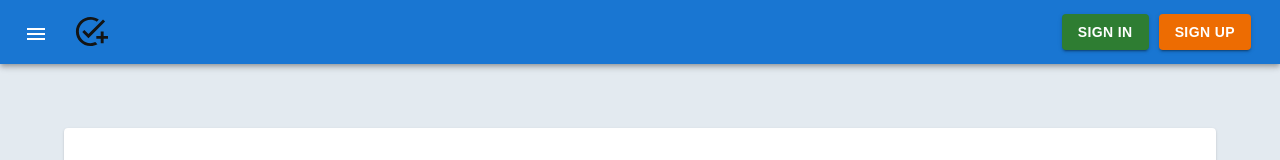
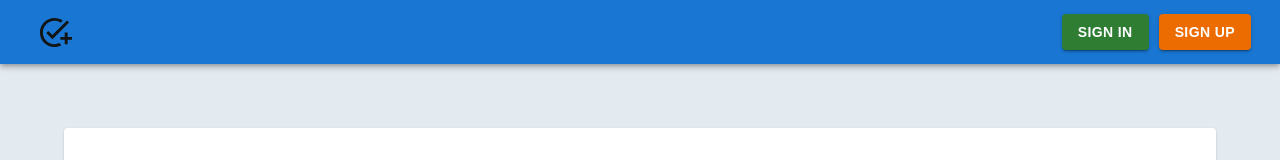
Before and after one commit to jainishbharti/FullStack-TodoApp, a React (Create React App) app in the folder client/: page / in a window 1280 px wide. Shown: the top 160 px of the page. Built offline with nearby package versions, Linux system fonts and the light colour scheme.

Commit message:
Improved user experience to an extent

```diff
--- a/client/src/components/Navbar.js
+++ b/client/src/components/Navbar.js
@@ -1,4 +1,4 @@
-import React, { useContext, useState } from "react";
+import React, { useContext, useState, useEffect } from "react";
 import AppBar from "@mui/material/AppBar";
 import Box from "@mui/material/Box";
 import Drawer from "@mui/material/Drawer";
@@ -21,9 +21,32 @@ import { LOGOUT } from "../context/constants/ActionConstants";
 import LogoutIcon from "@mui/icons-material/Logout";
 import { Typography } from "@mui/material";
 
+
+
+function getWindowSize() {
+  const {innerWidth, innerHeight} = window;
+  return {innerWidth, innerHeight};
+}
+
 const Navbar = () => {
+
+  const [windowSize, setWindowSize] = useState(getWindowSize());
   const { state, dispatch } = useContext(UserContext);
   const [drawer, setDrawer] = useState(false);
+
+  useEffect(() => {
+    function handleWindowResize() {
+      setWindowSize(getWindowSize());
+    }
+
+    window.addEventListener('resize', handleWindowResize);
+
+    return () => {
+      window.removeEventListener('resize', handleWindowResize);
+    };
+
+  }, [])
+
 
   const handleDrawerOpen = () => {
     setDrawer(true);
@@ -35,7 +58,7 @@ const Navbar = () => {
   const loggedInMenuItems = [
     { id: 1, title: "About", href: "#" },
     { id: 2, title: "Profile", href: "/" },
-    { id: 3, title: "Todos", href: "/" }
+    { id: 3, title: "Todos", href: "/" },
   ];
   const guestMenuItems = [
     { id: 1, title: "About", href: "#" },
@@ -70,7 +93,10 @@ const Navbar = () => {
         {isLoggedIn
           ? loggedInMenuItems.map(({ title, href, id }) => (
               <ListItem key={id} disablePadding>
-                <Link to={href} style={{textDecoration: "none" , color: "#424242"}}>
+                <Link
+                  to={href}
+                  style={{ textDecoration: "none", color: "#424242" }}
+                >
                   <ListItemButton>
                     <ListItemIcon>
                       {id % 2 === 0 ? <InboxIcon /> : <MailIcon />}
@@ -82,12 +108,15 @@ const Navbar = () => {
             ))
           : guestMenuItems.map(({ title, href, id }) => (
               <ListItem key={id} disablePadding>
-                <Link to={href} style={{textDecoration: "none", color: "#424242"}}>
+                <Link
+                  to={href}
+                  style={{ textDecoration: "none", color: "#424242" }}
+                >
                   <ListItemButton>
                     <ListItemIcon>
                       {id % 2 === 0 ? <InboxIcon /> : <MailIcon />}
                     </ListItemIcon>
-                      <ListItemText primary={title}/>
+                    <ListItemText primary={title} />
                   </ListItemButton>
                 </Link>
               </ListItem>
@@ -109,6 +138,7 @@ const Navbar = () => {
         <AppBar position="static">
           <Toolbar className="flex">
             <div>
+              {windowSize.innerWidth <= 500 ? (
                 <IconButton
                   size="large"
                   edge="start"
@@ -118,6 +148,7 @@ const Navbar = () => {
                 >
                   <MenuIcon />
                 </IconButton>
+              ) : null}
               <NavLink to="/" className="logo-link">
                 <IconButton color="inherit">
                   <AddTaskIcon fontSize="large" sx={{ mr: 2 }} />
@@ -126,6 +157,7 @@ const Navbar = () => {
             </div>
 
             {!isLoggedIn ? (
+              windowSize.innerWidth >= 500 ? (
                 <div>
                   <NavLink to="/login" className="nav-link">
                     <Button color="success" variant="contained">
@@ -139,18 +171,25 @@ const Navbar = () => {
                     </Button>
                   </NavLink>
                 </div>
+              ) : null
             ) : (
               <>
                 <Button color="inherit">
-                  <Typography color="inherit" sx={{ fontWeight: 550 }} component="span">
+                  <Typography
+                    color="inherit"
+                    sx={{ fontWeight: 550 }}
+                    component="span"
+                  >
                     Hello, {state.name.split(" ")[0]}
                   </Typography>
                 </Button>
                 <Button color="inherit" onClick={() => handleLogout()}>
-                  <Typography color="inherit" sx={{ fontWeight: 550 }} component="span">
-
+                  <Typography
+                    color="inherit"
+                    sx={{ fontWeight: 550 }}
+                    component="span"
+                  >
                     <LogoutIcon size="large" />
-
                   </Typography>
                 </Button>
               </>
```
Also changed, not shown: 1 other file (tests, documents, lock files or other folders). Lines whose indentation alone changed are shown as unchanged.
